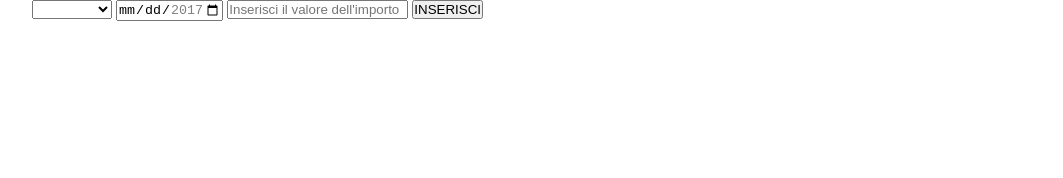
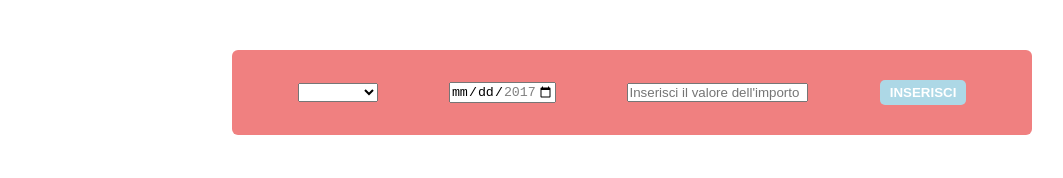
Before and after one commit to Davide-Roberti/rest-chartbool, a plain HTML site: page index.html in a window 1280 px wide. Shown: the whole page, without its empty margins (8-1071 px from the left). Drawn offline with nearby package versions, Linux system fonts and the light colour scheme; no server answers.

Commit message:
aggiornamento

```diff
--- a/css/style.css
+++ b/css/style.css
@@ -9,6 +9,25 @@
     margin: 0 auto;
 }
 
+.form-inserimento {
+    padding: 30px;
+    display: flex;
+    justify-content: space-around;
+    align-items: center;
+    background-color: lightcoral;
+    border-radius: 6px;
+    margin: 50px 200px;
+}
+
+.form-inserimento button {
+    padding: 5px 10px;
+    color: white;
+    background-color: lightblue;
+    border-radius: 5px;
+    border: none;
+    font-weight: bold;
+}
+
 .grafici {
     display: flex;
     justify-content: center;
--- a/index.html
+++ b/index.html
@@ -14,6 +14,7 @@
     <body>
         <div class="container-maxwidth">
             <div class="aggiungi-dati">
+                <div class="form-inserimento">
                     <select id="seleziona-salesman">
                         <option value=""></option>
                         <option value="Marco">Marco</option>
@@ -24,6 +25,7 @@
                     <input id="inserimento-data" type="date" name="" value="" min="2017-01-01" max="2017-12-31">
                     <input id="ammontare-inserito" placeholder="Inserisci il valore dell'importo">
                     <button id="inserimento-dati" type="button" name="button">INSERISCI</button>
+                </div>
             </div>
             <div class="grafici">
                 <div class="container">
```
Lines whose indentation alone changed are shown as unchanged.
